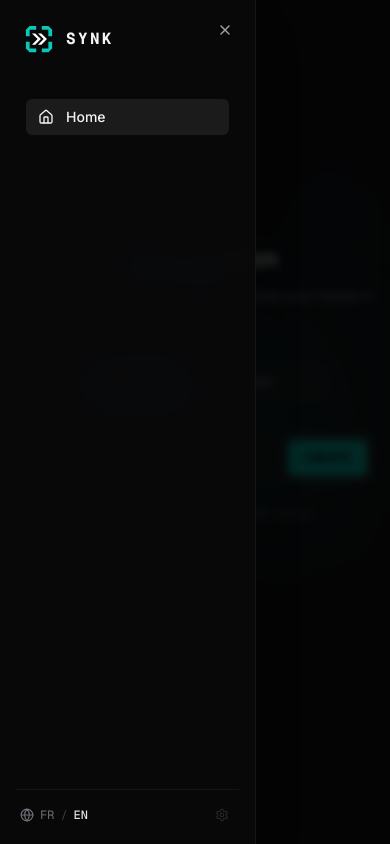
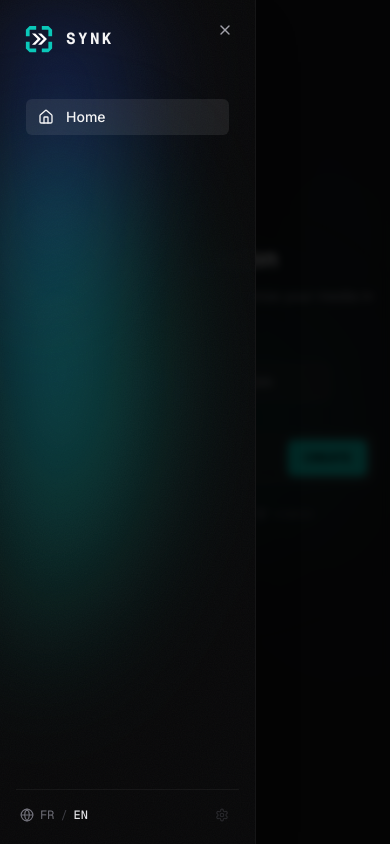
Before and after one commit to Moohmoo/Synk, a React (Vite) app in the folder front/: page / in a window 390 px wide. Both pictures are taken after a click on the button "Open navigation menu". Built offline with nearby package versions, Linux system fonts and the light colour scheme; no server answers.

Commit message:
feat: add ambient glow to mobile drawer

```diff
--- a/front/src/components/shared/AmbientGlow.tsx
+++ b/front/src/components/shared/AmbientGlow.tsx
@@ -3,7 +3,7 @@ import { cn } from "@/lib/utils";
 export interface AmbientGlowProps {
   className?: string;
   disabled?: boolean;
-  variant?: "sides" | "center";
+  variant?: "sides" | "center" | "left" | "right";
 }
 
 interface GlowSideProps {
@@ -71,13 +71,16 @@ export function AmbientGlow({
     return <CenterGlow className={className} />;
   }
 
+  const showLeft = variant === "sides" || variant === "left";
+  const showRight = variant === "sides" || variant === "right";
+
   return (
     <div
       aria-hidden="true"
       className={cn("absolute inset-0 pointer-events-none select-none z-0 overflow-hidden", className)}
     >
-      <GlowSide side="left" />
-      <GlowSide side="right" />
+      {showLeft && <GlowSide side="left" />}
+      {showRight && <GlowSide side="right" />}
 
       {/* Texture de bruit pour atténuer l'effet de bandes (banding) */}
       <div
--- a/front/src/components/ui/sheet.tsx
+++ b/front/src/components/ui/sheet.tsx
@@ -56,7 +56,7 @@ const SheetContent = React.forwardRef<
       >
         {children}
         {showCloseButton && (
-          <DialogPrimitive.Close className="absolute right-4 top-4 p-1.5 rounded-md text-zinc-400 hover:text-white hover:bg-white/10 transition-colors focus:outline-none disabled:pointer-events-none cursor-pointer">
+          <DialogPrimitive.Close className="absolute right-4 top-4 z-20 p-1.5 rounded-md text-zinc-400 hover:text-white hover:bg-white/10 transition-colors focus:outline-none disabled:pointer-events-none cursor-pointer">
             <X className="h-4 w-4" />
             <span className="sr-only">Fermer</span>
           </DialogPrimitive.Close>
--- a/front/src/layouts/AppLayout.tsx
+++ b/front/src/layouts/AppLayout.tsx
@@ -28,17 +28,25 @@ export function AppLayout() {
 
       {/* Tiroir mobile/tablette (< lg) */}
       <Sheet open={mobileMenuOpen} onOpenChange={setMobileMenuOpen}>
-        <SheetContent side="left" className="w-64 p-4 pt-6 bg-zinc-950/90 backdrop-blur-xl border-r border-white/5 flex flex-col">
-          <SheetHeader className="mb-6 px-2">
+        <SheetContent
+          side="left"
+          className="w-64 p-4 pt-6 bg-zinc-950/90 backdrop-blur-xl border-r border-white/5 flex flex-col overflow-hidden"
+        >
+          <AmbientGlow variant="left" />
+
+          <SheetHeader className="mb-6 px-2 relative z-10">
             <SheetTitle>
               <Logo onClick={() => setMobileMenuOpen(false)} />
             </SheetTitle>
           </SheetHeader>
-          <LeftNavContent onItemClick={() => setMobileMenuOpen(false)} />
 
-          {/* Préférences globales et langue en bas du tiroir mobile */}
-          <div className="mt-auto border-t border-white/5 pt-3">
-            <SidebarSettings isCollapsed={false} />
+          <div className="relative z-10 flex-1 flex flex-col min-h-0">
+            <LeftNavContent onItemClick={() => setMobileMenuOpen(false)} />
+
+            {/* Préférences globales et langue en bas du tiroir mobile */}
+            <div className="mt-auto border-t border-white/5 pt-3">
+              <SidebarSettings isCollapsed={false} />
+            </div>
           </div>
         </SheetContent>
       </Sheet>
```
